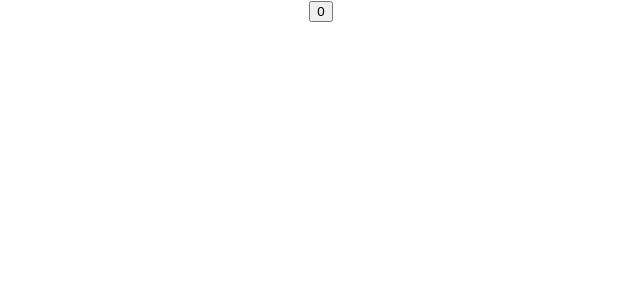
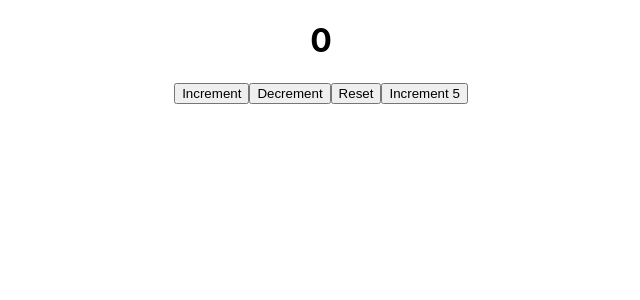
Before and after one commit to hanzalarohan123/Hookspractice, a React (Create React App) app: page / in a window 1280 px wide. Shown: the top 300 px of the page, without its empty margins (319-959 px from the left). Built offline with nearby package versions, Linux system fonts and the light colour scheme.

Commit message:
useState hooks added with more method

```diff
--- a/src/App.js
+++ b/src/App.js
@@ -1,11 +1,13 @@
 
 import './App.css';
 import Counter from './Components/Counter';
+import HookCounter2 from './Components/HookCounter2';
 
 function App() {
   return (
     <div className="App">
-      <Counter/>
+      <HookCounter2/>
+      {/* <Counter/> */}
     </div>
   );
 }
--- a/src/Components/Counter.js
+++ b/src/Components/Counter.js
@@ -1,6 +1,6 @@
 import React, { useState } from 'react'
 
-
+//useState Hook usage
 
 export default function Counter() {
     const [count, setCount] = useState(0)
--- /dev/null
+++ b/src/Components/HookCounter2.js
@@ -0,0 +1,29 @@
+import React,{useState} from 'react'
+
+
+function HookCounter2()
+{
+    const [count,setCount,resetCount] = useState(0)
+    const initialCount=0
+    const IncrementFive=
+
+    ()=>{
+    for(let i=0;i<5;i++)
+    {
+        setCount(prevCount => prevCount+1)
+    }}
+
+  return (
+    <div>
+            <h1>{ count} </h1>
+            <button onClick={()=>setCount(prevCount => prevCount+1)} >Increment</button>
+            <button onClick={()=>setCount(prevCount => prevCount-1)}>Decrement</button>
+            <button onClick={()=>setCount(initialCount)}>Reset</button>
+            <button onClick={()=>IncrementFive(count)}>Increment 5</button>
+
+
+    </div>
+  )
+}
+
+export default HookCounter2
```
